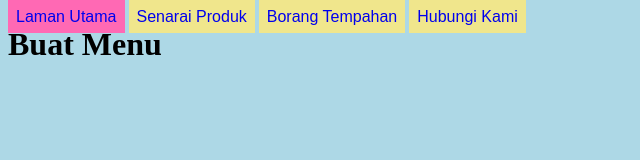
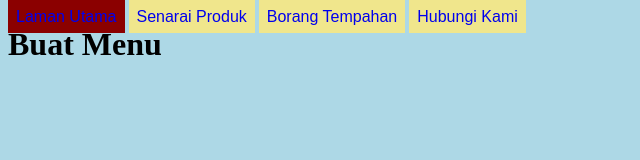
Before and after one commit to nrlhuda67/BuatMenu, a plain HTML site: page index.html in a window 1280 px wide. In both pictures the pointer is over the link "Laman Utama". Shown: the whole page, without its empty margins (0-640 px from the left). Drawn offline with Linux system fonts and the light colour scheme.

Commit message:
menu baru

```diff
--- a/index.html
+++ b/index.html
@@ -25,7 +25,7 @@
         }
 
         .menu_ul a:hover {
-            background-color: hotpink;
+            background-color:darkred;
         }
     </style>
 </head>
```
